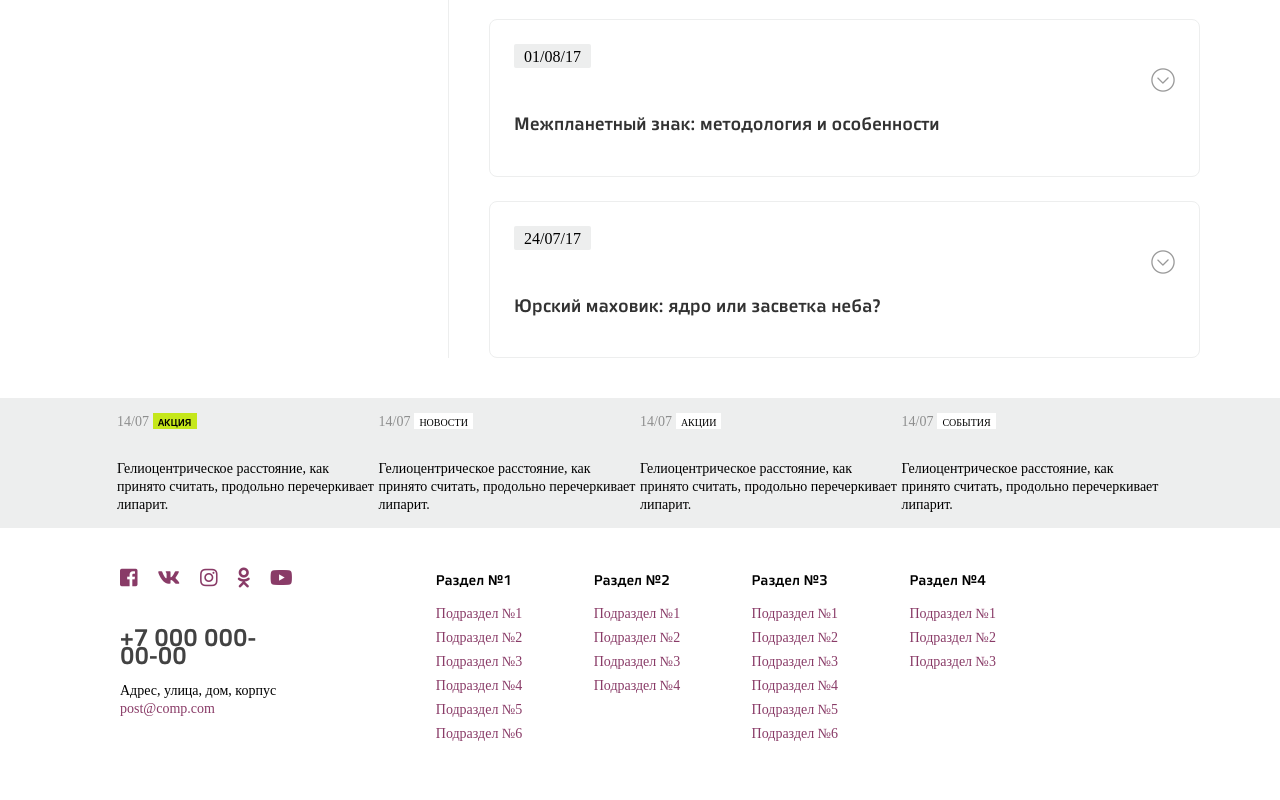
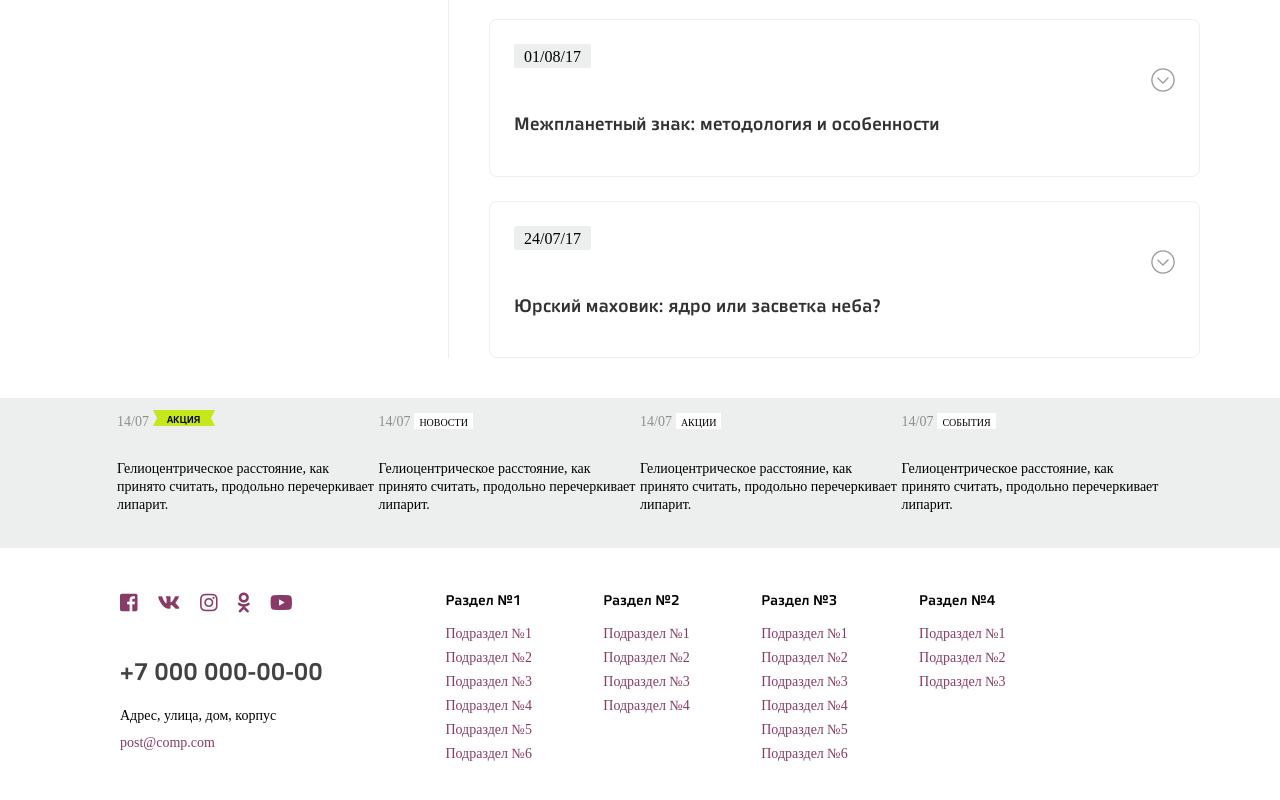
Before and after one commit to coatceatl/layout-company, a website: page index.html in a window 1280 px wide. Shown: the part 1303-2103 px from the top of the page. Drawn offline with Linux system fonts and the light colour scheme; files whose address does not match are found by name; a web font is replaced by a local one.

Commit message:
changed footer(for 768)

```diff
--- a/index.html
+++ b/index.html
@@ -209,7 +209,10 @@
               <p>14/07</p>
             </div>
             <div class='news-bottom__ribbon__active'>
-              <div class='news-bottom__ribbon__text__active'>акция</div>
+              <div class='ribbon-bg'>
+                <img src='img/icons/action.png'>
+                <div class='news-bottom__ribbon__text__active'>акция</div>
+              </div>
             </div>
             <p class='news-bottom__text'>Гелиоцентрическое расстояние, как принято считать, продольно перечеркивает липарит.</p>
           </article>
@@ -252,7 +255,7 @@
     </main>
     <footer class='footer'>
       <div class='row'>
-        <div class='col-1-of-6'>
+        <div class='col-1-of-3'>
           <div class='footer-contacts'>
             <div class='social'>
               <div class='row'>
@@ -270,8 +273,8 @@
             </div>
           </div>
         </div>
-        <div class='col-1-of-6'></div>
-        <div class='col-1-of-6'>
+        <div class='col-2-of-3 row row-footer'>
+        <div class='col-4'>
           <div class='footer-nav'>
             <div class='footer-nav__title'>Раздел №1</div>
             <ul class='footer-nav__list'>
@@ -284,7 +287,7 @@
             </ul>
           </div>
         </div>
-        <div class='col-1-of-6'>
+        <div class='col-4'>
           <div class='footer-nav'>
             <div class='footer-nav__title'>Раздел №2</div>
             <ul class='footer-nav__list'>
@@ -295,7 +298,7 @@
             </ul>
           </div>
         </div>
-        <div class='col-1-of-6'>
+        <div class='col-4'>
           <div class='footer-nav'>
             <div class='footer-nav__title'>Раздел №3</div>
             <ul class='footer-nav__list'>
@@ -308,7 +311,7 @@
             </ul>
           </div>
         </div>
-        <div class='col-1-of-6'>
+        <div class='col-4'>
           <div class='footer-nav'>
             <div class='footer-nav__title'>Раздел №4</div>
             <ul class='footer-nav__list'>
@@ -318,6 +321,7 @@
             </ul>
           </div>
         </div>
+        </div>
       </div>
     </footer>
     <script src='dist/main.js></script>
--- a/src/sass/_footer.sass
+++ b/src/sass/_footer.sass
@@ -1,11 +1,17 @@
 .footer
   padding: 40px 203px 40px 120px
+
+  @media (max-width: 768px)
+    padding: 40px
 
 .footer-contacts
   display: flex
   flex-direction: column
   justify-content: space-around
   height: 100%
+
+  @media (max-width: 768px)
+    justify-content: flex-start
 
 .social
   padding-bottom: 40px
@@ -36,18 +42,22 @@
   line-height: 1.125rem
   color: $adress-color
 
-.footer-nav
+.row-footer
+  flex-flow: row wrap
+  justify-content: space-between
 
-  &__title
-    padding-bottom: 10px
-    font-family: 'Vida33Pro'
-    font-size: 0.875rem
-    font-weight: 400
-    line-height: 1.5rem
-    color: $base-color
+  .footer-nav
 
-  &__list
-    font-family: 'Vida31Pro'
-    font-size: 0.875rem
-    font-weight: 400
-    line-height: 1.5rem
+    &__title
+      padding-bottom: 10px
+      font-family: 'Vida33Pro'
+      font-size: 0.875rem
+      font-weight: 400
+      line-height: 1.5rem
+      color: $base-color
+
+    &__list
+      font-family: 'Vida31Pro'
+      font-size: 0.875rem
+      font-weight: 400
+      line-height: 1.5rem
--- a/src/sass/_grid.sass
+++ b/src/sass/_grid.sass
@@ -58,9 +58,10 @@ a
 
 .col-4
   width: 25%
+  padding-bottom: 20px
 
-.col-1-of-6
-  width: 16.5%
+  @media (max-width: 768px)
+    width: 50%
 
 .container
   margin: 16px 40px
--- a/src/sass/_newsbottom.sass
+++ b/src/sass/_newsbottom.sass
@@ -27,8 +27,9 @@
     &__active
       display: inline-flex
       height: 16px
-      font-family: 'Vida31Pro'
-      background-color: $action-color
+
+      .ribbon-bg
+        position: absolute
 
     &__text
       padding-left: 5px
@@ -41,8 +42,9 @@
       color: $base-color
 
       &__active
-        padding-left: 5px
-        padding-right: 5px
+        position: absolute
+        top: 0
+        padding-left: 14px
         font-family: 'Vida33Pro'
         font-size: 0.625rem
         font-weight: 400
```
Also changed, not shown: dist/style.css, img/icons/action.png (added).
